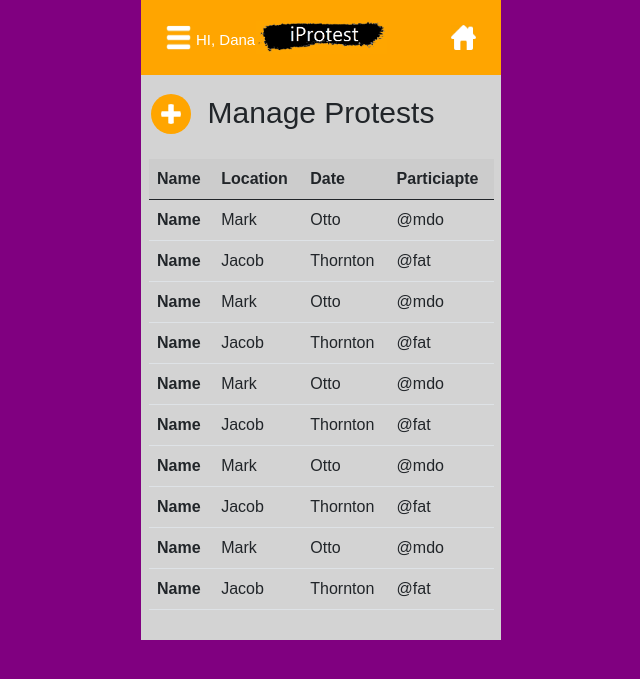
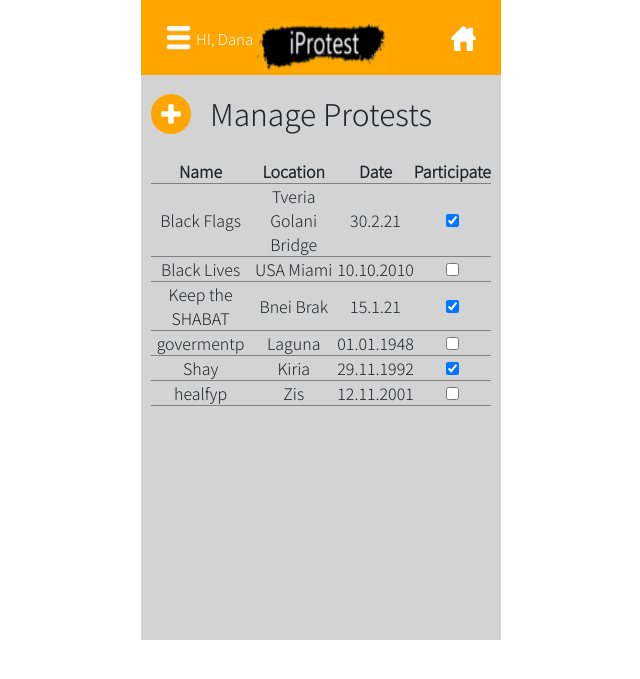
Before and after one commit to noamroy/Shir_Noam_project, a PHP site: page /manageProtests.html in a window 1280 px wide. Shown: the top 679 px of the page, without its empty margins (319-959 px from the left). Run offline with PHP 8.4, Linux system fonts and the light colour scheme.

Commit message:
fixed all html+css+js

```diff
--- a/css/style.css
+++ b/css/style.css
@@ -6,17 +6,12 @@
 header, main, aside, footer, nav{
     display: block;
     margin: 0px auto;
-    font-family: Arial, Helvetica, sans-serif;
-}
-.wrapper_block{
-    width: 360px;
-    margin: 0px auto;
-    display: block;
+    font-family: 'Noto Sans KR', sans-serif;
 }
 
 .warpper{
     margin: 0 auto;
-    width: 1000px;
+    width: 1000%;
 }
 
 
@@ -58,13 +53,17 @@ header>h4 {
     margin-left: 55px;
     color: white;
     padding-top: 10px;
-    height: 25px;
-    font-weight: normal;
     font-size: 15px;
 }
 #logo{
-    width: 131px;
+    background-image: url("../images/logo.png");
+    width: 133px;
+    height: 50px;
+    background-repeat: no-repeat;
+    margin-top: 20px;
 }
+
+
 #home{
     width: 25px;
     height: 25px;
@@ -88,7 +87,6 @@ main>h1{
 #page2 h1{
     padding-top: 20px;
     text-align: center;
-    width: 360px;
     font-size: 30px;
     padding-bottom: 20px;
     font-weight: normal;
@@ -98,8 +96,6 @@ main>h1{
 .container{
     width: 300px;
     height: 305px;
-    left: 7px;
-    top: 153px;
     display: flex;
     flex-wrap: wrap;
     justify-content: space-between;
@@ -112,15 +108,12 @@ main>h1{
     height: 130px;
     background-color: orange;
     border-radius: 3px;
-    align-items: center;
-    justify-items: center;
 }
 
 #page2 h2{
     color: white;
     font-size: 20px;
     text-align: center;
-    font-family: Arial, Helvetica, sans-serif;
     font-weight: bold;
     margin: 20px;
 }
@@ -157,8 +150,8 @@ button{
 }
 
 .btn-join{
-    background-color: red;
-    border-color: red;
+    background-color:green;
+    border-color: green;
     color: white;
     border-radius: 3px;
     margin-top: 5px;
@@ -191,112 +184,102 @@ h6{
     margin-bottom: .5rem;
     font-weight: 500;
     line-height: 2.0;
-}
-
-
-.details>section>img{
-    margin-top: 0px;
-    left: 80px;
-    background-color:'none';
+    margin-left: 6px;
 }
 
 .details>section{
     display: flex;
+    margin-left: 80px;
+
 }
-/*~~~~~~~~~~~ Create Event ~~~~~~~~~*/
+
+
+/*~~~~~~~~~~~ Create protest ~~~~~~~~~*/
 label{
     margin-left: 15px;
     margin-right: 15px;
-
     display:block;
+    text-align: center;
 }
 label.form-check-label{
     display: inline-block;
     width: 80px;
 }
+
+.form-check{
+    margin-left: 80px;
+}
+
 .btn btn-primary{
     outline-style: none;
 }
-#green{
+#submitbtn{
     width: 100px;
     position: relative;
-    left: 100px;
-    margin-bottom: 15px;
+    left: 65px;
+    margin-top: 5px;
     background-color: green;
+    border-color: green;
     outline-width: 0px;
 }
-#red{
+
+#returnbtn{
     width: 100px;
     position: relative;
-    left: 150px;
-    margin-bottom: 15px;
+    left: 75px;
+    margin-top: 5px;
     background-color: red;
+    border-color: red;
 }
-/*~~~~~~~~~~~ protest Protest ~~~~~~~~~*/
-#page1 main>section{
-    width: 360px;
-    height: 75px;
-}
-section>img{
-    width: 30px;
-    margin-top: 10px;
-    align-items: center;
-    margin-right:  87px;;
-    position: relative;
-}
-/*#page1 main>section>span{
-    color: black;
-    font-family: 'Scada';
-    font-weight: bold;
-    height: 33px;
-    position: relative;
-    margin-left: 100px;
-    font-size: 24px;
-}*/
-h3{
-    color: white;
-    position:absolute;
-    font-size: 14px;
-    margin-right: 190px;
-    font-weight: normal;
-}
-.table{
-    width: 345px;
-    height: 392px;
-    margin-left: 8px;
+.form-check-label>img{
+    width: 20px;
+    margin-right:50px;
 }
 
-thead>tr{
-    height: 30px;
-    width: 342.86px;
-    background-color: #CCCCCC;
+/*****************maneger**************/
+#chart{
+    width: 340px;
+    height: 390px;
+    text-align: center;
+    margin-left: 10px;
 }
-thead>tr>th{
-    background-color: #CCCCCC;
-}
-tbody>tr>td{
-    align-items: center;
-    margin-right: 10px;
-}
-tbody{
-    align-items: center;
-    margin-left: 20px;
-}
-
-#page2 main>section>span{
-    position: absolute;
-    width: 158px;
-    height: 31px;
-    right:96px;
-    top: 100px;
-    align-items: center;
-    font-family: 'Scada';
-    font-style: normal;
-    font-size: 24px;
-    line-height: 30px;
-    color: #000000;
-
+table{
+    width: 340px;
 }
 
 
-/*************pt**********************/
+/*************menu**********************/
+.dropbtn {
+    font-size: 16px;
+    border: none;
+    cursor: pointer;
+  }
+
+  .dropdown {
+    position: absolute;
+    display: inline-block;
+    margin-left: 25px;
+
+  }
+
+  .dropdown-content {
+    display: none;
+    position: absolute;
+    background-color:white;
+    min-width: 160px;
+    overflow: auto;
+    box-shadow: 0px 8px 16px 0px rgba(0,0,0,0.2);
+    z-index: 1;
+    margin-top: 18px;
+  }
+
+  .dropdown-content a {
+    color: black;
+    padding: 12px 16px;
+    text-decoration: none;
+    display: block;
+  }
+
+  .dropdown a:hover {background-color: #ddd;}
+
+  .show {display: block;}
--- a/js/scripts.js
+++ b/js/scripts.js
@@ -7,3 +7,63 @@ function validateForm() {
         alert (msg);
     return validity;
 };
+
+function myFunction() {
+    console.log("clicked");
+    document.getElementById("myDropdown").classList.toggle("show");
+    if (!event.target.matches('.dropbtn')) {
+      var dropdowns = document.getElementsByClassName("dropdown-content");
+      var i;
+      for (i = 0; i < dropdowns.length; i++) {
+        var openDropdown = dropdowns[i];
+        if (openDropdown.classList.contains('show')) {
+          openDropdown.classList.remove('show');
+        }
+      }
+    }
+}
+function menu(){
+    $( "#hum" ).click(function() {
+     myFunction();
+    });
+  }
+
+function createTable(){
+
+
+    var NamesArr = ["Black Flags", "Black Lives", "Keep the SHABAT", "govermentp", "Shay", "healfyp"];
+    var LocationsArr = ["Tveria Golani Bridge", "USA Miami", "Bnei Brak", "Laguna", "Kiria", "Zis"];
+    var DatesArr = ["30.2.21", "10.10.2010", "15.1.21", "01.01.1948", "29.11.1992", "12.11.2001"];
+    var ParticipateArr = ["yes", "no", "yes", "no", "yes", "no"];
+
+    var mytable = "<table><tr><th>Name</th><th>Location</th><th>Date</th><th>Participate</th></tr>";
+    for (var i=0; i<NamesArr.length; i++) {
+      if(i==0){
+        mytable+= "<tr id=first>"
+      }
+      else{
+        mytable+= "<tr>"
+      }
+
+      console.log(ParticipateArr[i]);
+
+        mytable += "<td>" + NamesArr[i] + "</td>";
+        mytable += "<td>" + LocationsArr[i] + "</td>";
+        mytable += "<td>" + DatesArr[i] + "</td>";
+        if(ParticipateArr[i] == "yes"){
+          mytable += "<td><input type='checkbox' name='mycheckox' checked></td>"
+        }
+        else{
+          mytable += "<td><input type='checkbox' name='mycheckox'></td>"
+        }
+        mytable+="</tr>";
+    }
+    mytable += "</table>";
+    document.getElementById("chart").innerHTML = mytable
+}
+
+function nextPage(){
+  $( "#first" ).click(function() {
+    window.location = "protest_page.html"
+  });
+}
--- a/manageProtests.html
+++ b/manageProtests.html
@@ -4,18 +4,32 @@
         <meta charset="UTF-8"> <!--Hebrew-->
         <link href="https://cdn.jsdelivr.net/npm/bootstrap@5.0.0-beta3/dist/css/bootstrap.min.css" rel="stylesheet" integrity="sha384-eOJMYsd53ii+scO/bJGFsiCZc+5NDVN2yr8+0RDqr0Ql0h+rP48ckxlpbzKgwra6" crossorigin="anonymous">
         <script src="https://cdn.jsdelivr.net/npm/bootstrap@5.0.0-beta3/dist/js/bootstrap.bundle.min.js" integrity="sha384-JEW9xMcG8R+pH31jmWH6WWP0WintQrMb4s7ZOdauHnUtxwoG2vI5DkLtS3qm9Ekf" crossorigin="anonymous"></script>
+        <link rel="stylesheet" href="css/style.css"/>
+        <script src="https://ajax.googleapis.com/ajax/libs/jquery/3.6.0/jquery.min.js"></script>
+        <link href="https://fonts.googleapis.com/css2?family=Noto+Sans+KR:wght@300&display=swap" rel="stylesheet">
+        <link rel="preconnect" href="https://fonts.gstatic.com">
+
         <script src="js/scripts.js"></script>
-        <link rel="stylesheet" href="css/style.css"/>
+
         <title>manageProtest</title>
     </head>
-    <body class="debugger"> <!--debugger-->
-    <body class="wrapper_block">
+    <body id="page7">
+        <div class="wrapper">
             <header class="flexContainer">
-            <img src="images/hum.png" id="hum" alt="hum" title="menu" herf=#>
+                <img src="images/hum.png" class="dropbtn" id="hum" alt="hum" title="menu" herf=#>
+                <div class="dropdown">
+                    <div id="myDropdown" class="dropdown-content">
+                        <a href="#">Profile</a>
+                        <a href="myUpcomingprotests.html">My Upcoming protests</a>
+                        <a href="create_protest.html">Create protest</a>
+                        <a href="searchProtest.html">Search protest</a>
+                        <a href="#">Log out</a>
+                    </div>
+                  </div>
                 <h4>HI, Dana</h4>
                 <!-- reading name from user DB-->
                 <img src="images/logo.png" id="logo" alt="logo" title="logo" herf=#>
-            <a href="homePage.html">
+                <a href="index.html">
                   <img src="images/home.png" id="home" alt="home" title="home" herf=#>
                 </a>
             </header>
@@ -25,102 +39,18 @@
                 <img src="images/add_icon.png" id="add_icon" title="add" alt="add">
             </a>
             <!--<img src="images/loupe.png"  alt="search" title="search" herf=#> TO FIX!!!!!-->
-            <table class="table">
-            <thead>
-                <tr>
-                    <th scope="col">Name</th>
-                    <th scope="col">Location</th>
-                    <th scope="col">Date</th>
-                    <th scope="col">Particiapte</th>
-                </tr>
-            </thead>
-            <tbody>
-                <a href="">
-                <tr>
-                    <th scope="row">Name</th>
-                    <td>Mark</td>
-                    <td>Otto</td>
-                    <td>@mdo</td>
-                </tr>
-                </a>
-                <a>
-                <tr>
-                    <th scope="row">Name</th>
-                    <td>Jacob</td>
-                    <td>Thornton</td>
-                    <td>@fat</td>
-                </tr>
-                </a>
-                <a>
-                <tr>
-                    <th scope="row">Name</th>
-                    <td>Mark</td>
-                    <td>Otto</td>
-                    <td>@mdo</td>
-                </tr>
-                </a>
-                <a>
-                <tr>
-                    <th scope="row">Name</th>
-                    <td>Jacob</td>
-                    <td>Thornton</td>
-                    <td>@fat</td>
-                </tr>
-                </a>
-                <a>
-                <tr>
-                    <th scope="row">Name</th>
-                    <td>Mark</td>
-                    <td>Otto</td>
-                    <td>@mdo</td>
-                </tr>
-                </a>
-                <a>
-                <tr>
-                    <th scope="row">Name</th>
-                    <td>Jacob</td>
-                    <td>Thornton</td>
-                    <td>@fat</td>
-                </tr>
-                </a>
-                <a>
-                <tr>
-                    <th scope="row">Name</th>
-                    <td>Mark</td>
-                    <td>Otto</td>
-                    <td>@mdo</td>
-                </tr>
-                </a>
-                <a>
-                <tr>
-                    <th scope="row">Name</th>
-                    <td>Jacob</td>
-                    <td>Thornton</td>
-                    <td>@fat</td>
-                </tr>
-                </a>
-                <a>
-                <tr>
-                    <th scope="row">Name</th>
-                    <td>Mark</td>
-                    <td>Otto</td>
-                    <td>@mdo</td>
-                </tr>
-                </a>
-                <a>
-                <tr>
-                    <th scope="row">Name</th>
-                    <td>Jacob</td>
-                    <td>Thornton</td>
-                    <td>@fat</td>
-                </tr>
-                </a>
-            </tbody>
-            </table>
+
+            <section id="chart" class="table">
+
+            </section>
              </main>
         <footer>
 
         </footer>
+        <script>
+        createTable();
+        nextPage();
+        menu();
+        </script>
     </body>
-    </body> <!--debugger-->
 </html>
```
Also changed, not shown: create_protest.html (+51 -36 lines), default.html (deleted, +0 -29 lines), index.html (renamed from homePage.html, +25 -4 lines), myUpcomingprotests.html (+24 -10 lines), protest_page.html (+17 -3 lines), searchProtest.html (+32 -71 lines), images/clockicon.png, images/facebook-icon.png (added), images/locaionicon.png, images/logo.png, images/mail icon.jpg (deleted), images/mail-icon.png (added), images/test.png (added), images/twitter-icon.png (added), 1 more files. Lines whose indentation alone changed are shown as unchanged.
